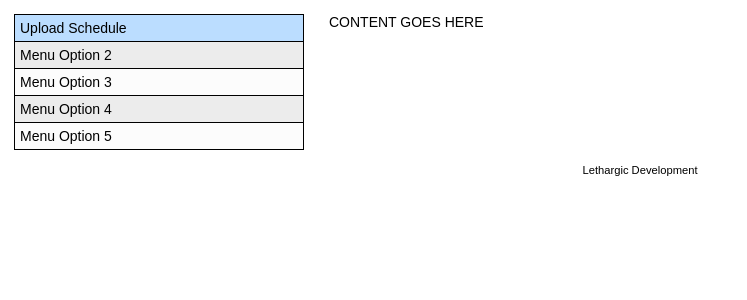
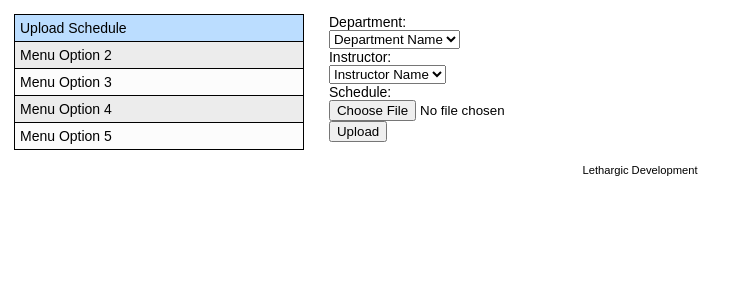
Before and after one commit to wmak/Lethargic-Development, a Django app: page /admin/upload/ in a window 1280 px wide. Shown: the part 116-416 px from the top of the page, without its empty margins (0-747 px from the left). Run offline with Django 3.2, Linux system fonts and the light colour scheme.

Commit message:
Created simple admin upload form (no style or functionality) & header/footer changes

```diff
--- a/CMSReScheduler/CMSReScheduler/templates/admin/upload.html
+++ b/CMSReScheduler/CMSReScheduler/templates/admin/upload.html
@@ -1,17 +1,30 @@
-<!DOCTYPE html>
-<html>
-	<head>
-		<meta charset="utf-8">
-		<title>Admin Upload | CMS (Re)scheduling System</title>
+		{% include "layouts/header.html" with title="Admin Upload" active="admin" %}
+		{% include "layouts/admin-sidebar.html" with active="upload" %}
+		<div class="content fleft">
+			<form class="form-left">
+				<div class="form-entry">
+					<div class="form-label">Department: </div>
+					<select name="department" class="form-input">
+						<option value="">Department Name</option>
+					</select>
+				</div>
 
-		<link rel="stylesheet" type="text/css" href="{{ STATIC_URL }}css/style.css">
-	</head>
+				<div class="form-entry">
+					<div class="form-label">Instructor: </div>
+					<select name="instructor" class="form-input">
+						<option value="">Instructor Name</option>
+					</select>
+				</div>
 
-	<body>
-		{% include "layouts/header.html" with active="admin" %}
-		{% include "layouts/admin-sidebar.html" with active="upload" %}
-		<div class="content fleft">CONTENT GOES HERE</div>
+				<div class="form-entry">
+					<div class="form-label">Schedule: </div>
+					<input class="form-input" type="file" name="schedule" accept="text/csv">
+				</div>
+
+				<div class="form-entry">
+					<input type="submit" value="Upload">
+				</div>
+			</form>
+		</div>
 		<div class="clear"></div>
 		{% include "layouts/footer.html" %}
-	</body>
-</html>
--- a/CMSReScheduler/CMSReScheduler/templates/layouts/footer.html
+++ b/CMSReScheduler/CMSReScheduler/templates/layouts/footer.html
@@ -1,3 +1,5 @@
-<footer>
-	<div id="footer" class="center">Lethargic Development</div>
-</footer>
+		<footer>
+			<div id="footer" class="center">Lethargic Development</div>
+		</footer>
+	</body>
+</html>
--- a/CMSReScheduler/CMSReScheduler/templates/layouts/header.html
+++ b/CMSReScheduler/CMSReScheduler/templates/layouts/header.html
@@ -1,3 +1,13 @@
+<!DOCTYPE html>
+<html>
+	<head>
+		<meta charset="utf-8">
+		<title>{{ title }} | CMS (Re)scheduling System</title>
+
+		<link rel="stylesheet" type="text/css" href="{{ STATIC_URL }}css/style.css">
+	</head>
+
+	<body>
 		<header>
 			<div id="header-logo">
 				<div class="fleft"><img src="{{ STATIC_URL }}images/header.gif"></div>
```
Also changed, not shown: CMSReScheduler/CMSReScheduler/templates/admin/index.html (+2 -14 lines). Lines whose indentation alone changed are shown as unchanged.
